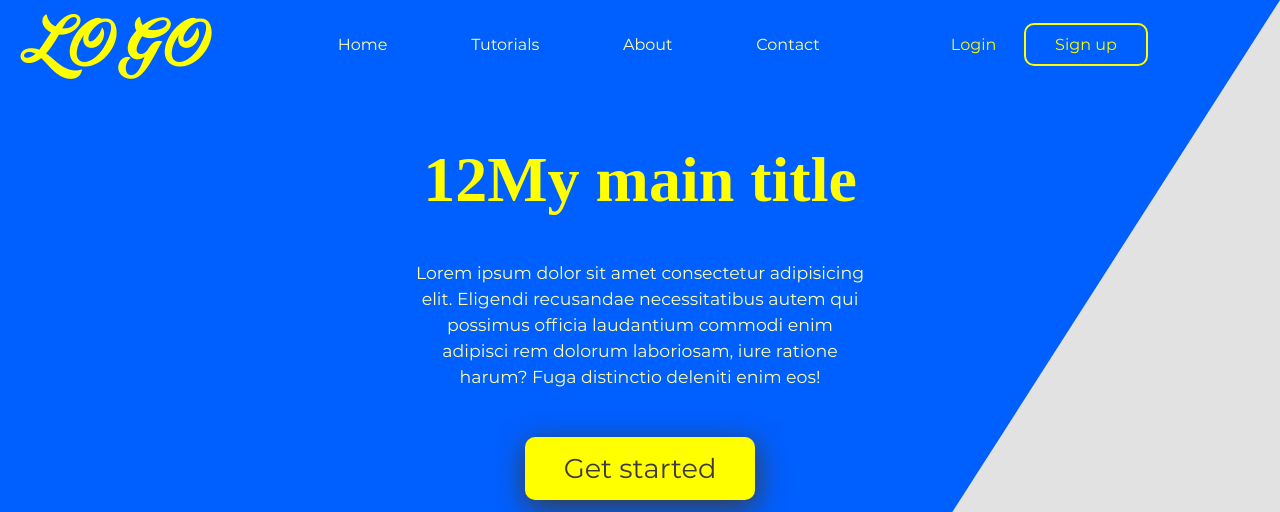
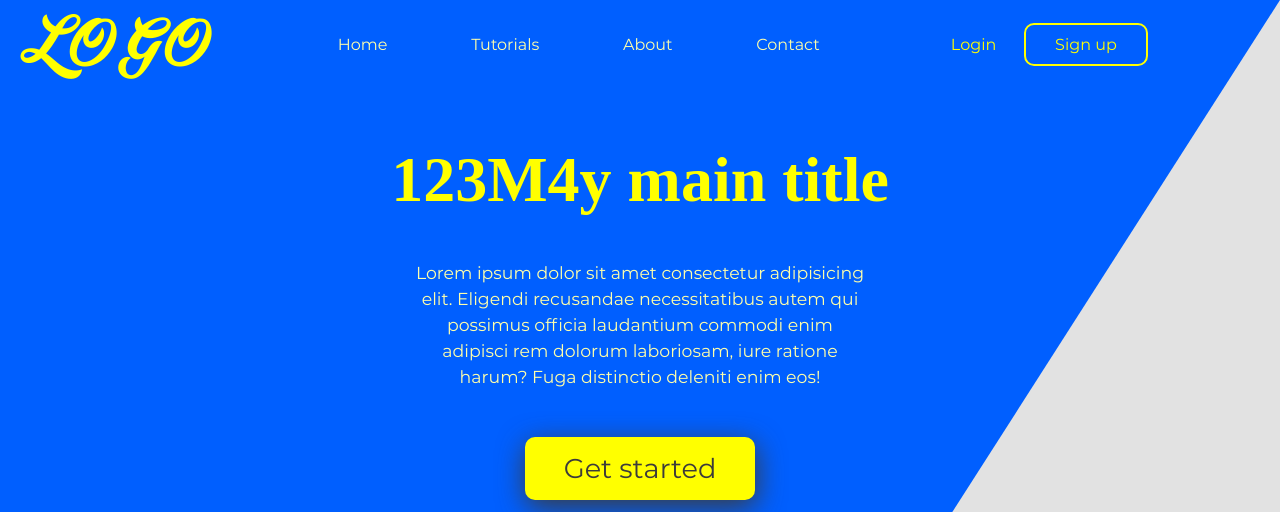
Before and after one commit to dimosmak/jenkins-app, a plain HTML site: page landing-page-master/index.html in a window 1280 px wide. Shown: the top 512 px of the page. Drawn offline with Linux system fonts and the light colour scheme.

Commit message:
update_3

```diff
--- a/landing-page-master/index.html
+++ b/landing-page-master/index.html
@@ -33,7 +33,7 @@
 
         <div id="main-content">
                <div id="big-title">
-                 <h1>12My main title</h1>
+                 <h1>123M4y main title</h1>
 
                </div>
                <div id="desc">
```
